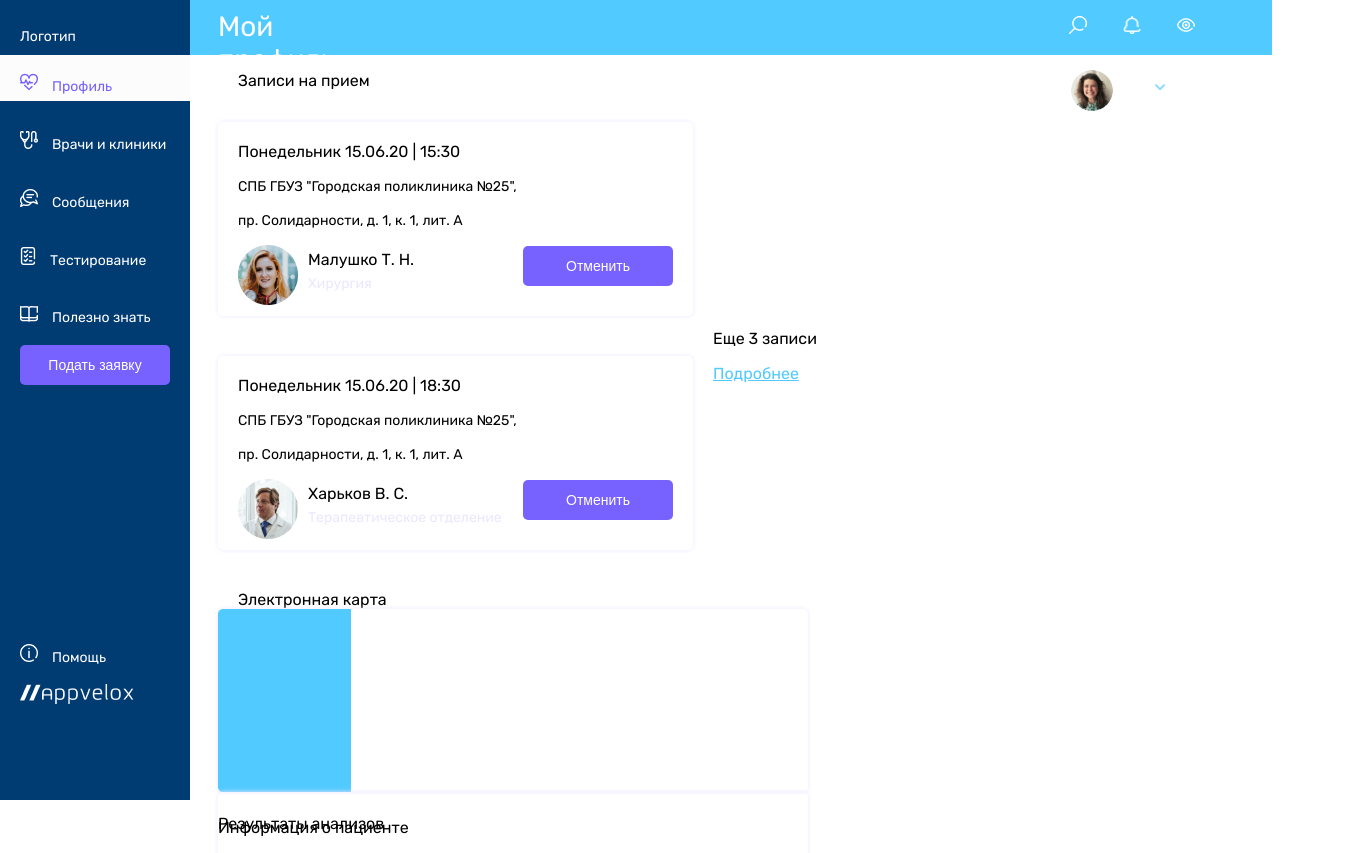
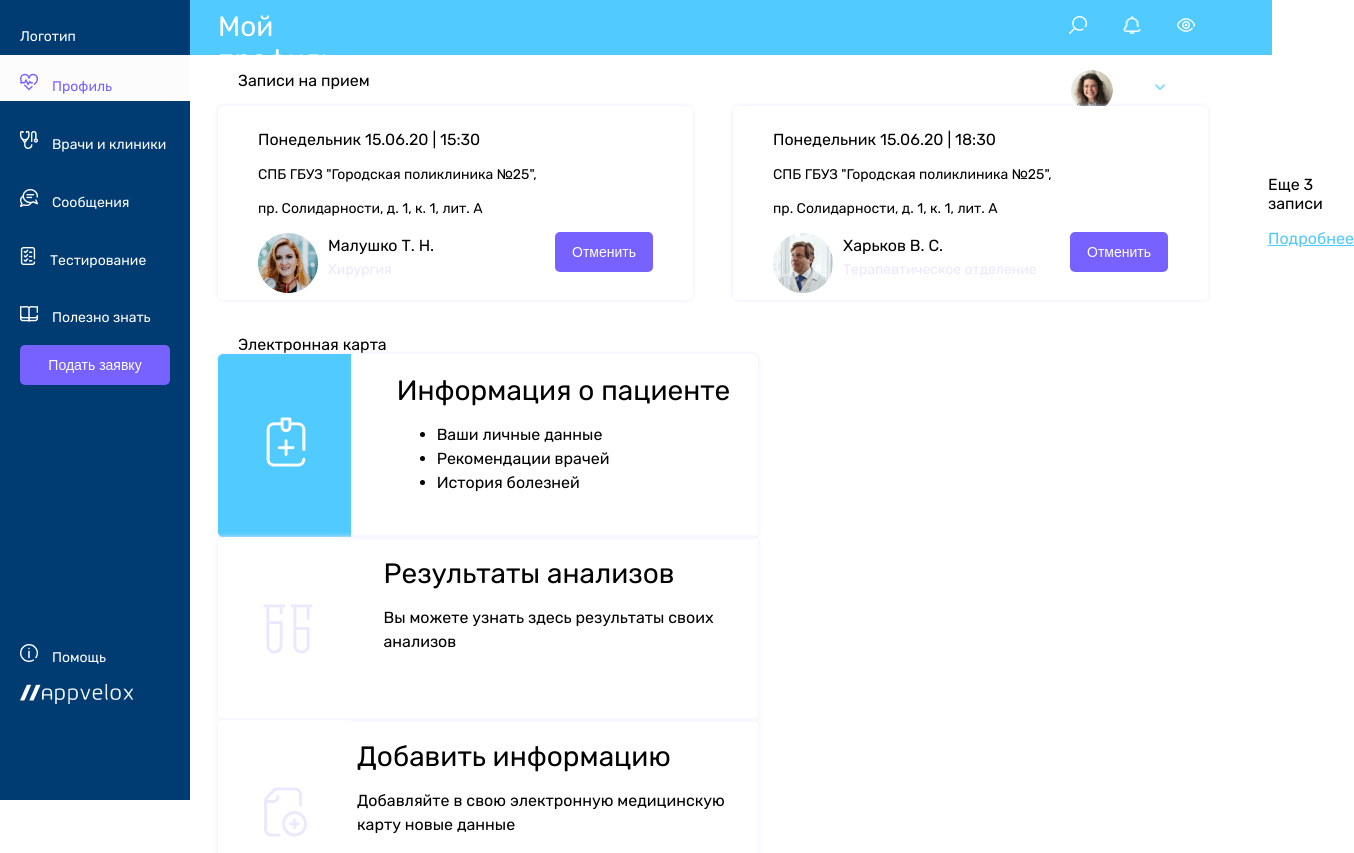
Before and after one commit to Callliope/appvelox-app, a Next.js app: page / in a window 1280 px wide. Shown: the top 853 px of the page, 1354 px wide, since content can reach past the window. Built offline with nearby package versions, Linux system fonts and the light colour scheme.

Commit message:
electrcard styles add

```diff
--- a/components/Electrcard.jsx
+++ b/components/Electrcard.jsx
@@ -4,10 +4,12 @@ export default function Electrcard() {
       <a class="titlecardblock">Электронная карта</a>
       <div className="cardblock">
         <div className="childBlock">
-          <img src={"/Rectangle52.png"}></img>
-          {/* <img src={"/patientinfo.png"}></img> */}
+          <div>
+            <img src={"/Rectangle52.png"}></img>
+            <img id="miniicon1" src={"/patientinfo.png"}></img>
+          </div>
           <div className="textasideimg">
-            <a className="titlechildblock">Информация о пациенте</a>
+            <a className="textasidetop ">Информация о пациенте</a>
             <ul>
               <li>Ваши личные данные</li>
               <li>Рекомендации врачей</li>
@@ -16,20 +18,32 @@ export default function Electrcard() {
           </div>
         </div>
         <div className="childBlock">
+          <div>
+            <img src={"/whiteRectangle.png"}></img>
+            <img id="miniicon2" src={"/results.png"}></img>
+          </div>
           <div className="textasideimg">
-            <a className="titlechildblock">Результаты анализов</a>
+            <a className="textasidetop">Результаты анализов</a>
             <p>Вы можете узнать здесь результаты своих анализов</p>
           </div>
         </div>
         <div className="childBlock">
+          <div>
+            <img src={"/whiteRectangle.png"}></img>
+            <img id="miniicon3" src={"/addinfo.png"}></img>
+          </div>
           <div className="textasideimg">
-            <a className="titlechildblock">Добавить информацию</a>
+            <a className="textasidetop">Добавить информацию</a>
             <p>Добавляйте в свою электронную медицинскую карту новые данные</p>
           </div>
         </div>
         <div className="childBlock">
+          <div>
+            <img src={"/whiteRectangle.png"}></img>
+            <img id="miniicon4" src={"/patienthistory.png"}></img>
+          </div>
           <div className="textasideimg">
-            <a className="titlechildblock">История приемов</a>
+            <a className="textasidetop">История приемов</a>
             <p>
               Вся информация о полученных услугах за все время хранится здесь
             </p>
--- a/components/testconnect.jsx
+++ b/components/testconnect.jsx
@@ -13,10 +13,10 @@ function Blog(props) {
 
         <p className="transparenttext">{post.position}</p>
       </div>
-      <button className="buttonStyle">Отменить</button>
+      <button className="buttonStyle1">Отменить</button>
     </div>
   ));
-  return <div>{content}</div>;
+  return <div className="flexcontainer">{content}</div>;
 }
 
 const posts = [
@@ -42,24 +42,6 @@ const posts = [
     doctorname: "Харьков В. С.",
     position: "Терапевтическое отделение",
   },
-  // {   id:2,
-  //     day:"Вторник",
-  //     date:"30.06.20",
-  //     time :"12:10",
-  //     buildingname:"СПБ ГБУЗ \"Городская поликлиника №25\"",
-  //     adress:"пр. Солидарности, д. 1, к. 1, лит. А",
-  //     doctorname:"Малушко Т. Н.",
-  //     position:"Хирургия"
-  // },
-  // {   id:3,
-  //     day:"Четверг",
-  //     date:"02.07.20",
-  //     time :"12:30",
-  //     buildingname:"СПБ ГБУЗ \"Городская поликлиника №25\"",
-  //     adress:"пр. Солидарности, д. 1, к. 1, лит. А",
-  //     doctorname:"Малушко Т. Н.",
-  //     position:"Хирургия"
-  // }
 ];
 
 export default function testconnect2() {
@@ -67,7 +49,7 @@ export default function testconnect2() {
     <div>
       <p className="titlecardblock">Записи на прием</p>
       <div className="containerconnect">
-        <div className="connectblock">
+        <div>
           <Blog posts={posts} />
         </div>
         <div id="elseblock">
--- a/styles/globals.css
+++ b/styles/globals.css
@@ -191,20 +191,20 @@ color: #FFFFFF;
 
 }
 .childBlock{
-
+display: flex;
   height: 183px;
-width: 590px;
+width: 540px;
 box-shadow: 0px 0px 5px #EBE7FF;
 border-radius: 5px;
-margin-right: 20px;
+
 
 }
 
+
+
+
 .textasideimg{
-  padding-left: -10px;
-  padding-top: 20px;
-}
-.titlechildblock{
+  padding: 20px 20px 20px 6px;
   font-weight: 400;
 font-size: 16px;
 line-height: 24px;
@@ -214,14 +214,72 @@ text-decoration: none;
 
 
 }
+#miniicon1{
+  height: 50px;
+width: 39.63775634765625px;
+
+border-radius: 0px;
+
+transform: translate(-85px,-70px);
+
+}
+#miniicon2{
+  height: 50px;
+  width: 50px;
+border-radius: 0px;
+
+transform: translate(45px,-120px);
+
+}
+#miniicon3{
+  height: 50px;
+  width: 44.7265625px;
+
+
+transform: translate(45px,-120px);
+
+}
+.textasidetop{
+  font-style: normal;
+font-weight: 400;
+font-size: 28px;
+line-height: 33px;
+}
 .titlecardblock{
   margin-left: 230px;
   text-decoration: none;
 }
 
 /* СТИЛИ БЛОКА ЗАПИСИ НА ПРИЕМ */
+.buttonStyle2,.buttonStyle1{
+  background: #7761FF;
+border-radius: 5px;
+border: #7761FF ;
+height: 40px;
+width: 98px;
+font-style: normal;
+font-weight: 500;
+font-size: 14px;
+line-height: 17px;
+margin-left: 20px;
 
+margin-top: -50px;
+color: white;
+
+}
 .containerconnect{
+
+  margin-left: 210px;
+  display: flex;
+  flex-direction: row;
+  margin-bottom: 35px;
+
+}
+.flexcontainer{
+  display: flex;
+  flex-direction: row;
+}
+.containerconnect2page{
 
   margin-left: 210px;
   display: flex;
@@ -232,15 +290,28 @@ text-decoration: none;
   float: right;
 }
 
-
+.connectblock{
+  display: flex;
+  flex-direction: row;
+}
 .bigblogtext{
   font-style: normal;
 font-weight: 500;
 font-size: 16px;
 line-height: 19px;
-padding-top: 20px;
+padding-top: 3px;
 padding-left: 20px;
+
 }
+.bigblogtext2{
+  font-style: normal;
+  font-weight: 500;
+  font-size: 16px;
+  line-height: 19px;
+
+  padding-left: 20px;
+}
+
 .transparenttext{
   font-style: normal;
 font-weight: 400;
@@ -267,8 +338,10 @@ height: 194px;
 background: #FFFFFF;
 box-shadow: 0px 0px 5px #EBE7FF;
 border-radius: 5px;
-margin-bottom: 40px;
+padding: 5px 20px 20px 20px;
+margin-right: 40px;
 }
+
 .containerconnect button{
 margin-right: 20px;
 margin-top: -60px;}
@@ -276,8 +349,15 @@ margin-top: -60px;}
   padding-left: 0px;}
 .textnearimg{
   padding-left: 90px;
-  margin-top: -95px;
+  margin-top: -80px;
 }
+.textnearimg2{
+  padding-left: 90px;
+  margin-top: -80px;
+}
+.textnearimg2 p{
+  padding-left: 0px;}
+
 .doctorimg{
   padding-left: 20px;
 }
```
Also changed, not shown: components/Page2list.jsx (+5 -5 lines), public/whiteRectangle.png (added).
